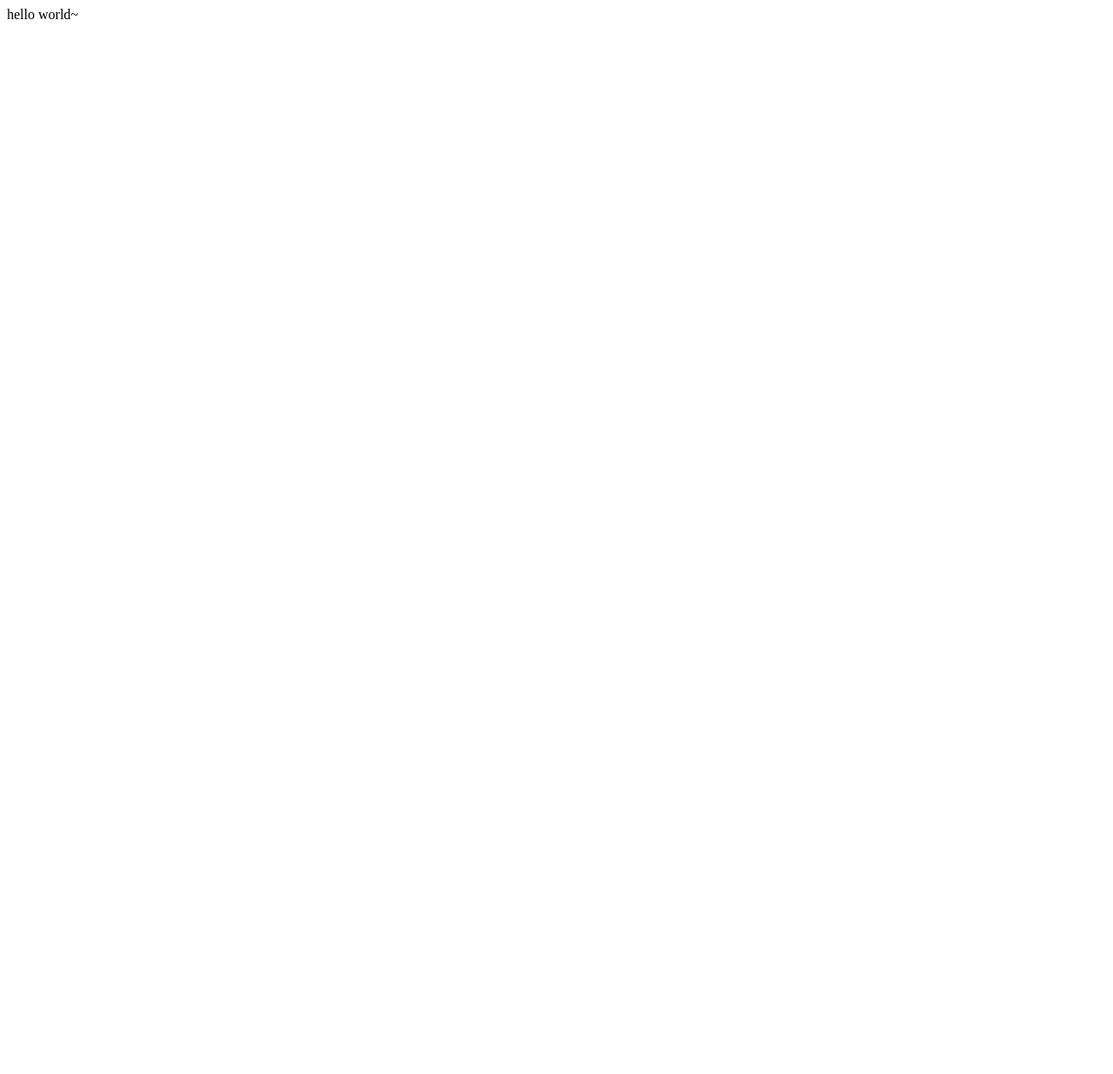
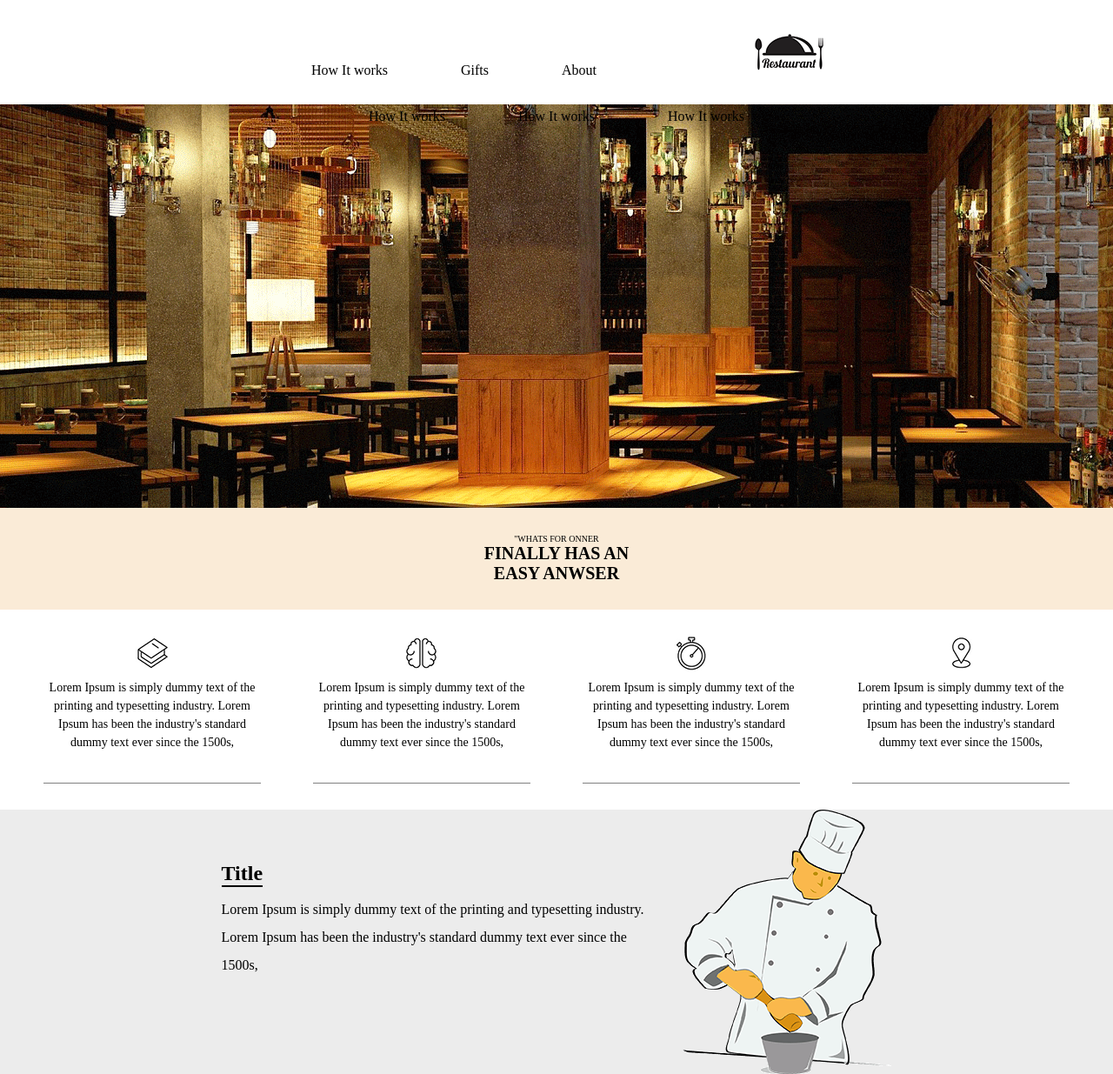
Before and after one commit to AeuJoung/recode_web1-02st, a website: page index.html in a window 1280 px wide. Shown: the whole page at 87% size. Before the commit the page ends 800 px from the top, so only its background shows below. Drawn offline with Linux system fonts and the light colour scheme.

Commit message:
CHORE : main완성

```diff
--- /dev/null
+++ b/index.css
@@ -0,0 +1,105 @@
+* {
+    padding: 0px;
+    margin: 0px;
+    color :black;
+}
+
+a {
+    text-decoration: none;
+}
+
+#header {
+    height: 120px;
+    text-align: center;
+}
+
+#header nav {
+    padding-top:33px;
+}
+
+#header ul {
+    display: inline-block;
+    width:540px;
+}
+
+#header ul li.menuItem {
+    display: inline-block;
+    margin: 0px 40px;
+    height: 53px;
+    line-height: 53px;
+}
+#header ul li:hover a {
+    color: red;
+    border-bottom: 1px solid black;
+}
+
+#main_picture {
+    width:100%;
+    height: 464px;
+    background-image: url('img/main.png');
+    background-size: cover;
+}
+
+
+/*아이콘*/
+#icon_section {
+    width:100%;
+    text-align: center;
+}
+#icon_title {
+    background-color: antiquewhite;
+    padding : 30px 0;
+}
+#icon_title p {
+    font-size: 10px;
+}
+#icon_title p span {
+    font-size: 20px;
+    font-weight: bold;
+}
+
+#icon_box {
+    display: inline-block;
+    width:1240px;
+    padding : 30px 10px;
+}
+#icon_box .paragraph {
+    display: inline-block;
+    width:250px;
+    margin : 0px 30px;
+    font-size: 14px;
+}
+#icon_box .paragraph p {
+    margin-top:5px;
+    height: 120px;
+    line-height: 1.5;
+    border-bottom: 1px solid gray;
+}
+
+#chefs {
+    height: 304px;
+    background-color: rgb(236, 236, 236);
+    text-align: center;
+}
+#chefs .container {
+    display: inline-block;
+    width:771px;
+}
+#chefs .container .text_area {
+    display: inline-block;
+    width:500px;
+    margin-right: 30px;
+    margin-top:60px;
+    text-align: left;
+}
+#chefs .container .text_area h2 {
+    width:fit-content;
+    border-bottom: 2px solid black;
+    margin-bottom: 10px;
+}
+#chefs .container .text_area p {
+    line-height: 2;
+}
+#chefs .container img {
+    float:right;
+}
--- a/index.html
+++ b/index.html
@@ -4,8 +4,58 @@
     <meta charset="UTF-8">
     <meta name="viewport" content="width=device-width, initial-scale=1.0">
     <title>Document</title>
+    <link rel="styleSheet" href="./index.css" />
 </head>
 <body>
-    hello world~
+    <main>
+        <header id="header">
+            <nav>
+                <ul>
+                    <li class="menuItem"><a href="#">How It works</a></li>
+                    <li class="menuItem"><a href="#">Gifts</a></li>
+                    <li class="menuItem"><a href="./src/about.html">About</a></li>
+                </ul>
+                <a href="#"><img src="./img/logo.png" /></a>
+                <ul>
+                    <li class="menuItem"><a href="#">How It works</a></li>
+                    <li class="menuItem"><a href="#">How It works</a></li>
+                    <li class="menuItem"><a href="#">How It works</a></li>
+                </ul>
+            </nav>
+        </header>
+        <section id="main_picture"></section>
+        <section id = "icon_section">
+            <section id="icon_title">
+                <p>
+                    "WHATS FOR ONNER<br />
+                    <span>FINALLY HAS AN<br />EASY ANWSER</span>
+                </p>
+            </section>
+            <section id="icon_box">
+                <article class="paragraph">
+                    <img src="img/icon1.png" />
+                    <p>Lorem Ipsum is simply dummy text of the printing and typesetting industry. Lorem Ipsum has been the industry's standard dummy text ever since the 1500s,</p>
+                </article><article class="paragraph">
+                    <img src="img/icon2.png" />
+                    <p>Lorem Ipsum is simply dummy text of the printing and typesetting industry. Lorem Ipsum has been the industry's standard dummy text ever since the 1500s,</p>
+                </article><article class="paragraph">
+                    <img src="img/icon3.png" />
+                    <p>Lorem Ipsum is simply dummy text of the printing and typesetting industry. Lorem Ipsum has been the industry's standard dummy text ever since the 1500s,</p>
+                </article><article class="paragraph">
+                    <img src="img/icon4.png" />
+                    <p>Lorem Ipsum is simply dummy text of the printing and typesetting industry. Lorem Ipsum has been the industry's standard dummy text ever since the 1500s,</p>
+                </article>
+            </section>
+        </section>
+        <section id="chefs">
+            <div class="container">
+                <div class="text_area">
+                    <h2>Title</h2>
+                    <p>Lorem Ipsum is simply dummy text of the printing and typesetting industry. Lorem Ipsum has been the industry's standard dummy text ever since the 1500s,</p>
+                </div>
+                <img src="img/chef.png" />
+            </div>
+        </section>
+    </main>
 </body>
 </html>
```
Also changed, not shown: package.json (+6 -1 lines), src/about.css (added).
